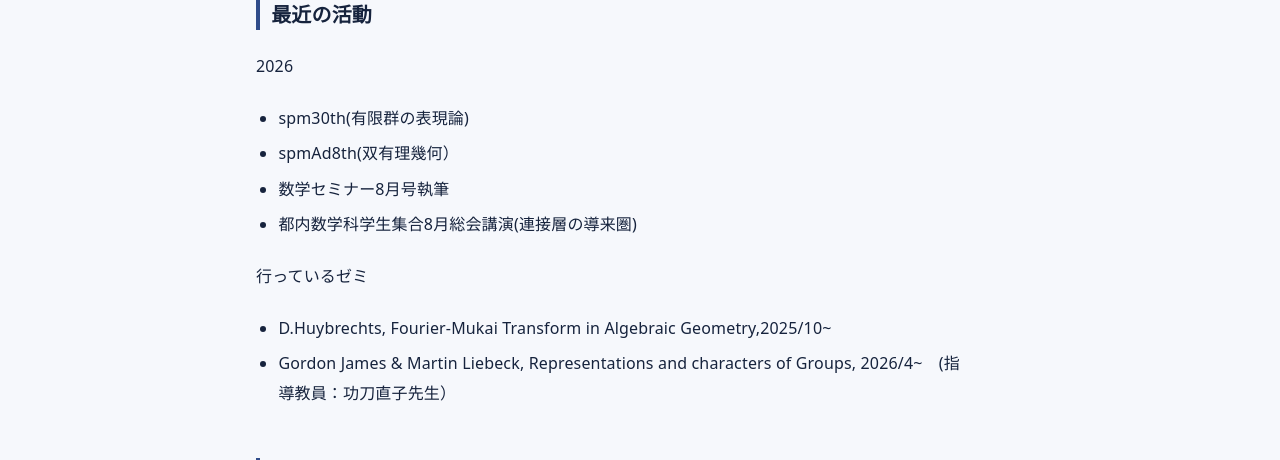
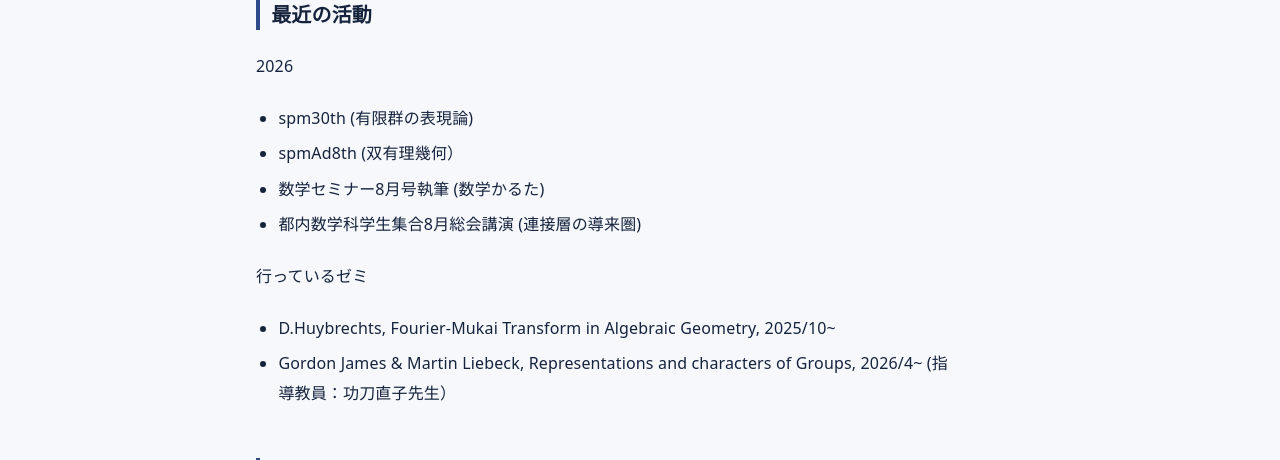
Before and after one commit to sakurazaka-math/sakurazaka-math.github.io, a Jekyll site: the page built from about.md, in a window 1280 px wide and 1256 px high. Shown: the part 563-1023 px from the top of the window. Built offline with Jekyll 4.4.1, drawn with Linux system fonts in a browser that asks for light colours.

Commit message:
Update about.md

```diff
--- a/about.md
+++ b/about.md
@@ -18,14 +18,14 @@ description: このサイトと書いている人について。
 ## 最近の活動
 
 2026
-- spm30th(有限群の表現論)
-- spmAd8th(双有理幾何）
-- 数学セミナー8月号執筆
-- 都内数学科学生集合8月総会講演(連接層の導来圏)
+- spm30th (有限群の表現論)
+- spmAd8th (双有理幾何）
+- 数学セミナー8月号執筆 (数学かるた)
+- 都内数学科学生集合8月総会講演 (連接層の導来圏)
 
 行っているゼミ
-- D.Huybrechts, Fourier-Mukai Transform in Algebraic Geometry,2025/10~
-- Gordon James & Martin Liebeck, Representations and characters of Groups, 2026/4~　(指導教員：功刀直子先生）
+- D.Huybrechts, Fourier-Mukai Transform in Algebraic Geometry, 2025/10~
+- Gordon James & Martin Liebeck, Representations and characters of Groups, 2026/4~ (指導教員：功刀直子先生）
 
 ## 連絡先(Twitter)
 
```
